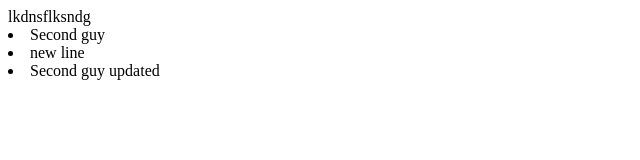
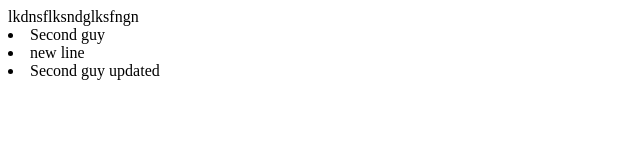
Before and after one commit to husseinelamine/FirstAngularProject, a plain HTML site: page index.html in a window 1280 px wide. Shown: the full height of the page, 0-640 px from the left. Drawn offline with Linux system fonts and the light colour scheme.

Commit message:
add to index.html

```diff
--- a/index.html
+++ b/index.html
@@ -5,7 +5,7 @@
     <meta name="viewport" content="width=device-width, initial-scale=1.0">
     <title>Document</title>
 </head>
-lkdnsflksndg
+lkdnsflksndglksfngn
 <body>
     <li>Second guy</li>
     <li>new line</li>
```
